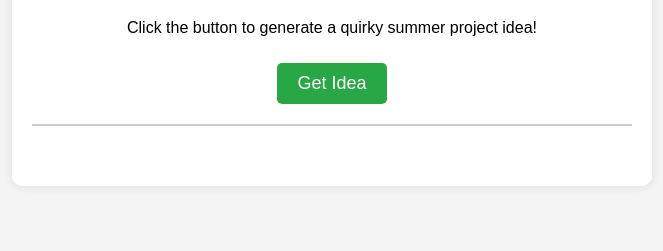
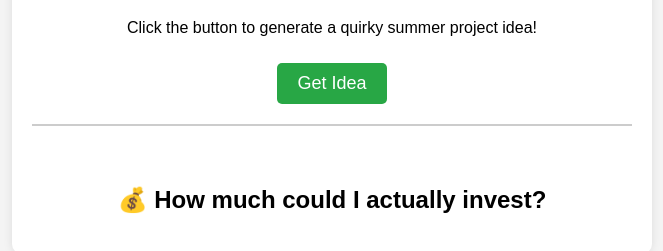
Before and after one commit to sabersober21/summerprojectgen, a plain HTML site: page index.html in a window 1280 px wide. Shown: the part 110-361 px from the top of the page, without its empty margins (308-971 px from the left). Drawn offline with Linux system fonts and the light colour scheme.

Commit message:
Update index.html

```diff
--- a/index.html
+++ b/index.html
@@ -15,6 +15,10 @@
             <h2 id="idea-title"></h2>
             <p id="idea-description"></p>
         </div>
+        <div id="investment-box">
+            <h2>💰 How much could I actually invest?</h2>
+            <p id="investment-amount"></p>
+        </div>
     </div>
 
     <script src="script.js"></script>
```
